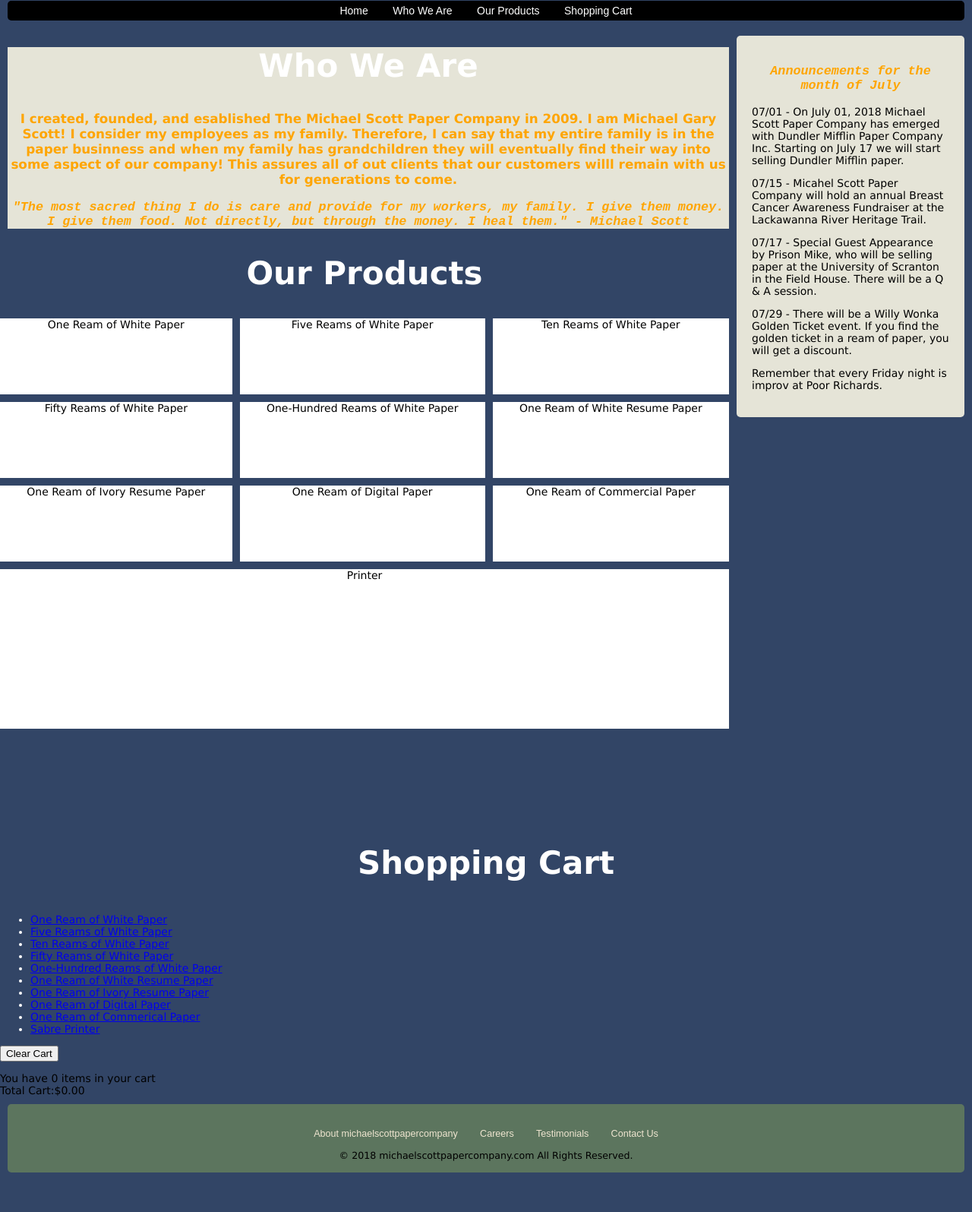
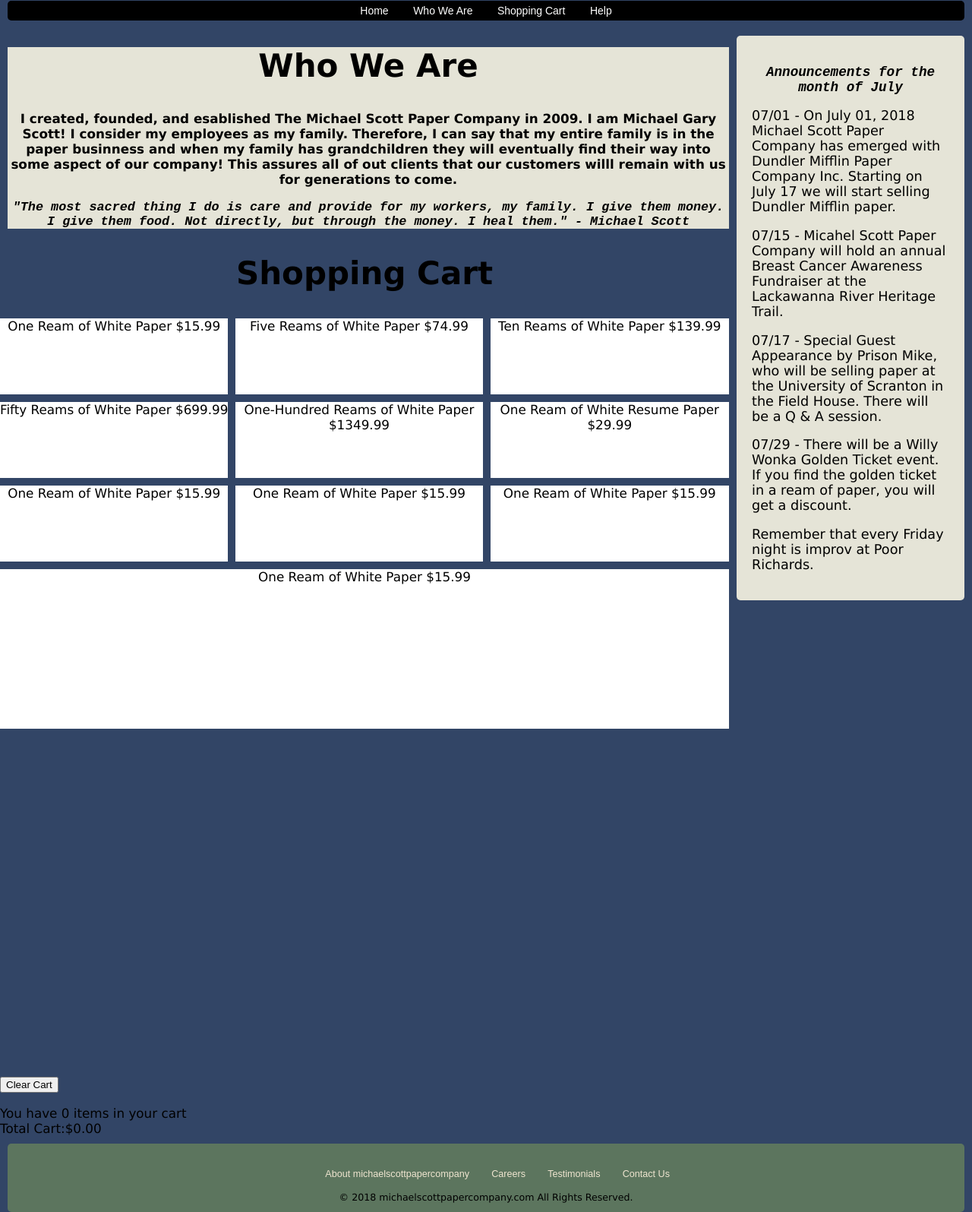
Before and after one commit to jdworman/MichaelScottPaperCompany, a plain HTML site: page home.html in a window 1280 px wide. Shown: the part 109-1704 px from the top of the page at 76% size. Before the commit the page ends 1662 px from the top, so only its background shows below. Drawn offline with nearby package versions, Linux system fonts and the light colour scheme; a script that the page names is missing.

Commit message:
made changes to the layout and added more description

```diff
--- a/home.html
+++ b/home.html
@@ -19,15 +19,15 @@
       <ul>
         <li><a href="#home">Home</a></li>
           <li><a href="#whoWeAre">Who We Are</a></li>
-          <li><a href="#ourProducts">Our Products</a></li>
-            <li><a href="#shoppingCart">Shopping Cart</a></li>
+          <li><a href="#shoppingCart">Shopping Cart</a></li>
+            <li><a href="#help">Help</a></li>
 
   </div>
   <div class="sideright">
     <h3>Announcements for the month of July</h3>
     <p> 07/01 - On July 01, 2018 Michael Scott Paper Company has emerged with Dundler Mifflin Paper Company Inc.  Starting on July 17 we will start selling Dundler Mifflin paper.  </p>
     <p> 07/15 - Micahel Scott Paper Company will hold an annual Breast Cancer Awareness Fundraiser at the Lackawanna River Heritage Trail.</p>
-    <p> 07/17 - Special Guest Appearance by Prison Mike, who will be selling paper at the University of Scranton in the Field House.  There will be a Q & A session.</p>
+    <p> 07/17 - Special Guest Appearance by Prison Mike, who  will be selling paper at the University of Scranton in the Field House.  There will be a Q & A session.</p>
     <p> 07/29 - There will be a Willy Wonka Golden Ticket event.  If you find the golden ticket in a ream of paper, you will get a discount.</p>
     <p> Remember that every Friday night is improv at Poor Richards.</p>
   </div>
@@ -39,58 +39,23 @@
     <h3><b>"The most sacred thing I do is care and provide for my workers, my family. I give them money. I give them food. Not directly, but through the money. I heal them."</b> - Michael Scott</h3>
   </div>
   <section id="ourProducts" class="top-content">
-  <h1>Our Products</h1>
+  <h1>Shopping Cart</h1>
   <div class="container-grid">
 
 
-    <div class="section1">One Ream of White Paper</div>
-    <div class="section2">Five Reams of White Paper</div>
-    <div class="section3">Ten Reams of White Paper</div>
-    <div class="section4">Fifty Reams of White Paper</div>
-    <div class="section5">One-Hundred Reams of White Paper</div>
-    <div class="section6">One Ream of White Resume Paper</div>
-    <div class="section7">One Ream of Ivory Resume Paper</div>
-    <div class="section8">One Ream of Digital Paper</div>
-    <div class="section9">One Ream of Commercial Paper</div>
-    <div class="section10">Printer</div>
+    <div class="section1"><a class="add-to-cart" href='#' data-name="1WPaper"="One Ream of White Paper" data-price="$15.99">One Ream of White Paper $15.99</div>
+    <div class="section2"><a class="add-to-cart" href='#' data-name="5WPaper"="Five Reams of White Paper" data-price="$74.99">Five Reams of White Paper $74.99</div>
+    <div class="section3"><a class="add-to-cart" href='#' data-name="10WPaper"="Ten Reams of White Paper" data-price="$139.99">Ten Reams of White Paper $139.99</div>
+    <div class="section4"><a class="add-to-cart" href='#' data-name="50WPaper"="Fifty Reams of White Paper" data-price="$699.99">Fifty Reams of White Paper $699.99</div>
+    <div class="section5"><a class="add-to-cart" href='#' data-name="100WPaper"="One-Hundred Reams of White Paper" data-price="$1349.99">One-Hundred Reams of White Paper $1349.99</div>
+    <div class="section6"><a class="add-to-cart" href='#' data-name="1WRPaper"="One Ream of White Resume Paper" data-price="$29.99">One Ream of White Resume Paper $29.99</div>
+    <div class="section7"><a class="add-to-cart" href='#' data-name="1WPaper"="One Ream of White Paper" data-price="$15.99">One Ream of White Paper $15.99</div>
+    <div class="section8"><a class="add-to-cart" href='#' data-name="1WPaper"="One Ream of White Paper" data-price="$15.99">One Ream of White Paper $15.99</div>
+    <div class="section9"><a class="add-to-cart" href='#' data-name="1WPaper"="One Ream of White Paper" data-price="$15.99">One Ream of White Paper $15.99</div>
+    <div class="section10"><a class="add-to-cart" href='#' data-name="1WPaper"="One Ream of White Paper" data-price="$15.99">One Ream of White Paper $15.99</div>
   </div>
-
-
-  <!-- <style>
-img {
-    width: 33%;
-    height: auto;
-    float: left;
-    max-width: 235px;
-}
-</style> -->
-    <!-- <img src="images/1Ream.jpg" height="100" width="100">
-    <img src="images/5Reams.jpg" height="100" width="100">
-    <img src="images/10Reams.jpg" height="100" width="100">
-    <img src="images/1Reams.jpg" height="100" width="100">
-    <img src="images/1Ream.jpg" height="100" width="100">
-    <img src="images/1Ream.jpg" height="100" width="100">
-    <img src="images/1Ream.jpg" height="100" width="100">
-    <img src="images/1Ream.jpg" height="100" width="100">
-    <img src="images/1Ream.jpg" height="100" width="100">
-    <img src="images/Sabre.jpg" height="100" width="100"> -->
-
-    <section id="shoppingCart" class="top-content">
-    <h1>Shopping Cart</h1>
-
-
   <div class="container">
       <ul>
-        <li><a class="add-to-cart" href='#' data-name="1WPaper"="One Ream of White Paper" data-price="$15.99">One Ream of White Paper</a></li>
-        <li><a class="add-to-cart" href='#' data-name="5WPaper"="Five Reams of White Paper" data-price="$74.95">Five Reams of White Paper</a></li>
-        <li><a class="add-to-cart" href='#' data-name="10WPaper"="Ten Reams of White Paper" data-price="$139.90">Ten Reams of White Paper</a></li>
-        <li><a class="add-to-cart" href='#' data-name="50WPaper"="Fifty Reams of White Paper" data-price="$700.00">Fifty Reams of White Paper</a></li>
-        <li><a class="add-to-cart" href='#' data-name="100WPaper"="One-Hundred Reams of Paper" data-price="$1350.00">One-Hundred Reams of White Paper</a></li>
-        <li><a class="add-to-cart" href='#' data-name="RWPaper"="One Ream of White Resume Paper" data-price="$29.99">One Ream of White Resume Paper</a></li>
-        <li><a class="add-to-cart" href='#' data-name="RIPaper"="One Ream of Ivory Resume Paper" data-price="$29.99">One Ream of Ivory Resume Paper</a></li>
-        <li><a class="add-to-cart" href='#' data-name="DPaper"="One Ream of Digital Paper" data-price="$39.99">One Ream of Digital Paper</a></li>
-        <li><a class="add-to-cart" href='#' data-name="CPaper"="One Ream of Commerical Paper" data-price="$49.99">One Ream of Commerical Paper</a></li>
-        <li><a class="add-to-cart" href='#' data-name="Printer"="Printer" data-price="$399.99">Sabre Printer</a></li>
       </ul>
       <button>Clear Cart</button>
 
@@ -185,3 +150,132 @@
 
 </body>
 </html>
+
+
+
+  <!-- <style>
+img {
+    width: 33%;
+    height: auto;
+    float: left;
+    max-width: 235px;
+}
+</style> -->
+    <!-- <img src="images/1Ream.jpg" height="100" width="100">
+    <img src="images/5Reams.jpg" height="100" width="100">
+    <img src="images/10Reams.jpg" height="100" width="100">
+    <img src="images/1Reams.jpg" height="100" width="100">
+    <img src="images/1Ream.jpg" height="100" width="100">
+    <img src="images/1Ream.jpg" height="100" width="100">
+    <img src="images/1Ream.jpg" height="100" width="100">
+    <img src="images/1Ream.jpg" height="100" width="100">
+    <img src="images/1Ream.jpg" height="100" width="100">
+    <img src="images/Sabre.jpg" height="100" width="100"> -->
+
+
+  <!-- <div class="container">
+      <ul> -->
+        <!-- <li><a class="add-to-cart" href='#' data-name="1WPaper"="One Ream of White Paper" data-price="$15.99">One Ream of White Paper $15.99</a></li>
+        <li><a class="add-to-cart" href='#' data-name="5WPaper"="Five Reams of White Paper" data-price="$74.99">Five Reams of White Paper $74.99</a></li>
+        <li><a class="add-to-cart" href='#' data-name="10WPaper"="Ten Reams of White Paper" data-price="$139.99">Ten Reams of White Paper $139.99</a></li>
+        <li><a class="add-to-cart" href='#' data-name="50WPaper"="Fifty Reams of White Paper" data-price="$699.99">Fifty Reams of White Paper $699.99</a></li>
+        <li><a class="add-to-cart" href='#' data-name="100WPaper"="One-Hundred Reams of Paper" data-price="$1349.99">One-Hundred Reams of White Paper $1349.99</a></li>
+        <li><a class="add-to-cart" href='#' data-name="RWPaper"="One Ream of White Resume Paper" data-price="$29.99">One Ream of White Resume Paper $29.99</a></li>
+        <li><a class="add-to-cart" href='#' data-name="RIPaper"="One Ream of Ivory Resume Paper" data-price="$29.99">One Ream of Ivory Resume Paper $29.99</a></li>
+        <li><a class="add-to-cart" href='#' data-name="DPaper"="One Ream of Digital Paper" data-price="$39.99">One Ream of Digital Paper $39.99</a></li>
+        <li><a class="add-to-cart" href='#' data-name="CPaper"="One Ream of Commerical Paper" data-price="$49.99">One Ream of Commerical Paper $49.99</a></li>
+        <li><a class="add-to-cart" href='#' data-name="Printer"="Printer" data-price="$399.99">Sabre Printer 399.99</a></li> -->
+      <!-- </ul>
+      <button>Clear Cart</button>
+
+    </div>
+
+    <div>
+           <ul id="show-cart">
+               <li>???????</li>
+           </ul>
+           <div>You have <span id="count-cart">X</span> items in your cart</div>
+           <div>Total Cart:$<span id="total-cart"></span></div>
+       </div>
+
+
+
+       <script src="main.js"></script>
+
+       <script>
+           $(".add-to-cart").click(function(event){
+               event.preventDefault();
+               var name = $(this).attr("data-name");
+               var price = Number($(this).attr("data-price"));
+               shoppingCart.addItemToCart(name, price, 1);
+               displayCart();
+           });
+           $("#clear-cart").click(function(event){
+               shoppingCart.clearCart();
+               displayCart();
+           });
+           function displayCart() {
+               var cartArray = shoppingCart.listCart();
+               console.log(cartArray);
+               var output = "";
+               for (var i in cartArray) {
+                   output += "<li>"
+                       +cartArray[i].name
+                       +" <input class='item-count' type='number' data-name='"
+                       +cartArray[i].name
+                       +"' value='"+cartArray[i].count+"' >"
+                       +" x "+cartArray[i].price
+                       +" = "+cartArray[i].total
+                       +" <button class='plus-item' data-name='"
+                       +cartArray[i].name+"'>+</button>"
+                       +" <button class='subtract-item' data-name='"
+                       +cartArray[i].name+"'>-</button>"
+                       +" <button class='delete-item' data-name='"
+                       +cartArray[i].name+"'>X</button>"
+                       +"</li>";
+               }
+               $("#show-cart").html(output);
+               $("#count-cart").html( shoppingCart.countCart() );
+               $("#total-cart").html( shoppingCart.totalCart() );
+           }
+           $("#show-cart").on("click", ".delete-item", function(event){
+               var name = $(this).attr("data-name");
+               shoppingCart.removeItemFromCartAll(name);
+               displayCart();
+           });
+           $("#show-cart").on("click", ".subtract-item", function(event){
+               var name = $(this).attr("data-name");
+               shoppingCart.removeItemFromCart(name);
+               displayCart();
+           });
+           $("#show-cart").on("click", ".plus-item", function(event){
+               var name = $(this).attr("data-name");
+               shoppingCart.addItemToCart(name, 0, 1);
+               displayCart();
+           });
+           $("#show-cart").on("change", ".item-count", function(event){
+               var name = $(this).attr("data-name");
+               var count = Number($(this).val());
+               shoppingCart.setCountForItem(name, count);
+               displayCart();
+           });
+           displayCart();
+       </script>
+ <script>
+ <img src="images/coupon.png" id="image" onmouseover="newPicture()"
+onmouseout="oldPicture()">
+</script>
+
+<div id="footer">
+    <ul>
+      <li><a href="company.html">About michaelscottpapercompany</a></li>
+       <li><a href="careers.html">Careers</a></li>
+        <li><a href="testimonials.html">Testimonials</a></li>
+        <li><a href="contact.html">Contact Us</a></li>
+
+
+  <br></br> &copy; 2018 michaelscottpapercompany.com All Rights Reserved.
+</div>
+
+</body>
+</html> -->
--- a/main.js
+++ b/main.js
@@ -1,3 +1,4 @@
+
 // ***************************************************
 // Shopping Cart functions
 //I learned shopping cart through java script and jquerry while
--- a/style.css
+++ b/style.css
@@ -6,38 +6,53 @@
 }
 
 h1 {
-  color: white;
+  color: black;
   text-align: center;
   font-size: 300%
 }
 
 h2 {
-  color: orange;
+  color: black;
   text-align: center;
   font-size: 120%
 }
 
 h3 {
-  color: orange;
+  color: black;
   font-family: monospace;
   font-style: italic;
   text-align: center;
   font-size: 120%
 }
-.div {
-  color: White;
+
+p {
+  color: black;
+  font-family: Verdana;
+  font-size: 120%
+}
+.add-to-cart {
+  color: black;
   font-size: 120%;
+  text-decoration: none;
+}
+
+.nestedgrid {
+  border: 1px solid white;
+  width: 50px;
+  height: 50px;
+  image-orientation: landscape;
 }
 
 
 .container {
-  color: white;
+  color: black;
   list-style-type: none;
 }
 
 #shoppingcart {
   color: black;
 }
+
 
 /* Header section
 ================================= */
@@ -83,10 +98,9 @@
 margin: 10px;
 border-radius: 5px;
 padding: 20px;
-font-size: 105%
+font-size: 105%;
 width: 260px;
 float: right;
-width: 260px;
 }
 
 /* Main section
```
Also changed, not shown: images/1boxandpaper.jpg (added).
